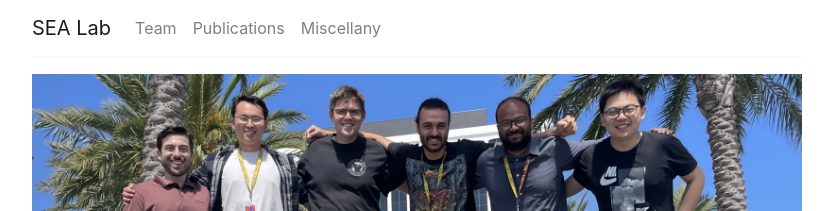
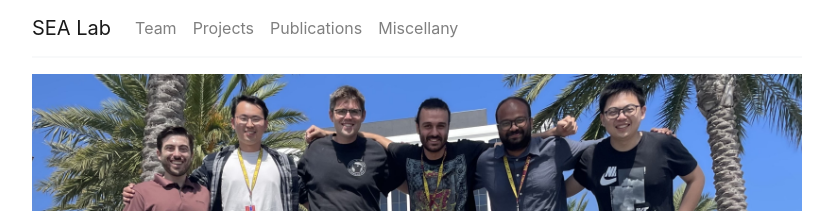
Before and after one commit to lermanlab/lermanlab.github.io, a Jekyll site: the page built from _pages/home.md, in a window 1280 px wide. Shown: the top 211 px of the page, without its empty margins (223-1056 px from the left). Built offline with Jekyll 4.4.1, drawn with Linux system fonts in a browser that asks for light colours.

Commit message:
Update header.html

```diff
--- a/_includes/header.html
+++ b/_includes/header.html
@@ -17,7 +17,9 @@
 				<li>
 					<a class="nav-link" href="/team">Team</a>
 				</li>
-
+				<li>
+					<a class="nav-link" href="/team">Projects</a>
+				</li>
 				<li>
 					<a class="nav-link" href="/publications">Publications</a>
 				</li>
```
